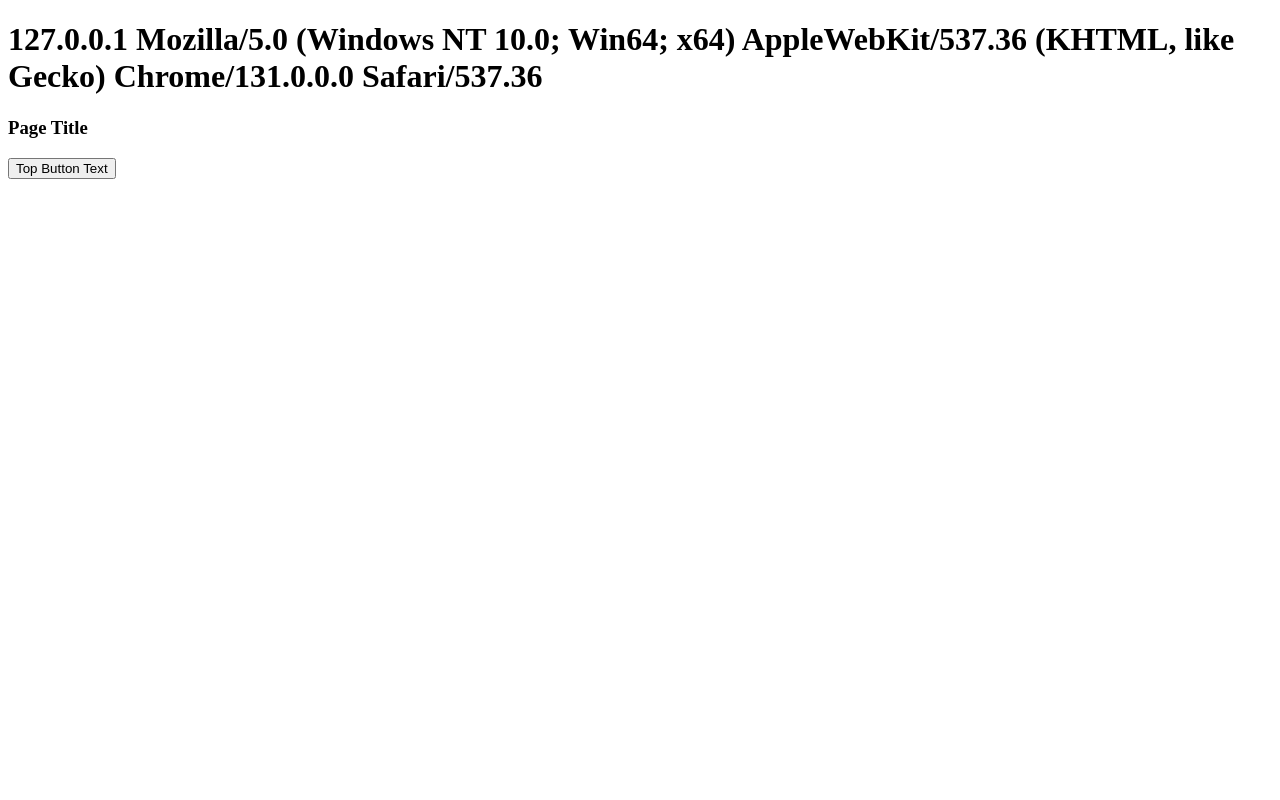
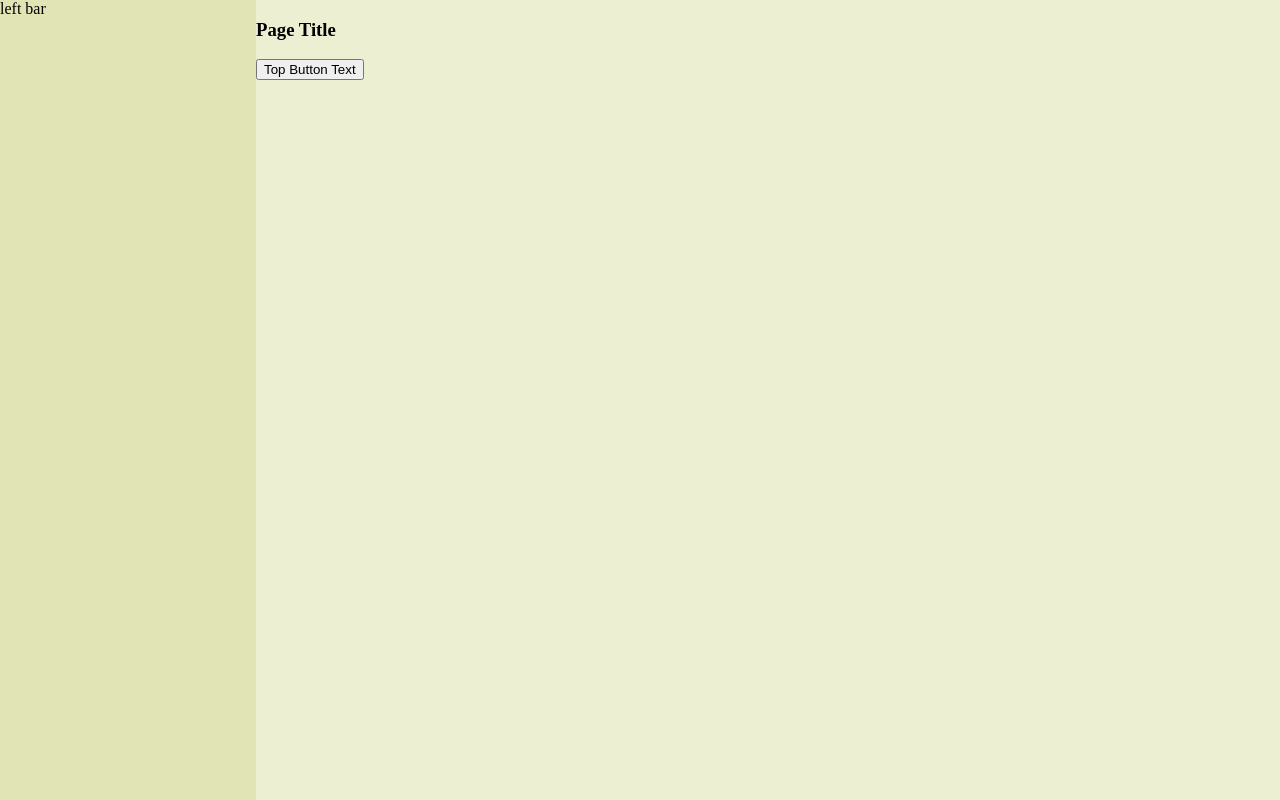
Before and after one commit to mpmcpherson/jubilant-octo-lamp, a PHP site: page / in a window 1280 px wide. Run offline with PHP 8.4, Linux system fonts and the light colour scheme.

Commit message:
basic settings stuff

```diff
--- a/uiSite/css/style.css
+++ b/uiSite/css/style.css
@@ -1,4 +1,36 @@
+html { height: 100%; margin: 0px; padding: 0px; }
 body
 {
-	style="background-color: #edefd3;"
+	background-color: #edefd3;
+	height: 100%; margin: 0px; padding: 0px;
 }
+
+.leftBar
+{
+	background-color: #e1e4b4;
+	-webkit-box-flex: 1;      /* OLD - iOS 6-, Safari 3.1-6 */
+	-moz-box-flex: 1;         /* OLD - Firefox 19- */
+	width: 20%;               /* For old syntax, otherwise collapses. */
+	-webkit-flex: 1;          /* Chrome */
+	-ms-flex: 1;              /* IE 10 */
+	flex: 1;                  /* NEW, Spec - Opera 12.1, Firefox 20+ */
+}
+
+.wrapper
+{
+  display: -webkit-box;      /* OLD - iOS 6-, Safari 3.1-6 */
+  display: -moz-box;         /* OLD - Firefox 19- (buggy but mostly works) */
+  display: -ms-flexbox;      /* TWEENER - IE 10 */
+  display: -webkit-flex;     /* NEW - Chrome */
+  display: flex;             /* NEW, Spec - Opera 12.1, Firefox 20+ */
+}
+.header
+{
+
+}
+.mainBody
+{
+  width: 80%;
+}
+
+.full { height: 100% }
--- a/uiSite/index.php
+++ b/uiSite/index.php
@@ -2,7 +2,7 @@
 
 <html>
 <head>
-<title>Random adventure plot generator</title>
+<title>Add your title here</title>
 <meta name="viewport" content="width=device-width, initial-scale=1.0, minimum-scale=1.0, user-scalable=no" />
 <link rel="stylesheet" href="css\style.css">
 
@@ -11,14 +11,19 @@
 <body>
 	<?php require 'resources/logger.php';?>
 
-	<div id="container">
-		<div id="header">
-			<h3>Page Title</h3>
+	<div class="wrapper full" id="container">
+		<div class="leftBar full" id="leftBar">
+			left bar
 		</div>
-		<div id="body">
+
+		<div class="mainBody full" id="body">
+			<div class="header">
+				<h3>Page Title</h3>
+			</div>
 			<button id="btn">Top Button Text</button>
 			<div id="results"></div>
 		</div>
+
 	</div>
 </body>
 </html>
--- a/uiSite/resources/logger.php
+++ b/uiSite/resources/logger.php
@@ -4,7 +4,6 @@
 
 	$log = $log . "\n" . $_SERVER['HTTP_USER_AGENT'];
 
-    echo "<h1> ".$log." </h1>";
 
 	file_put_contents("access".gmdate("Y-m-d H:i:s") . ".txt", $log);
 
```
